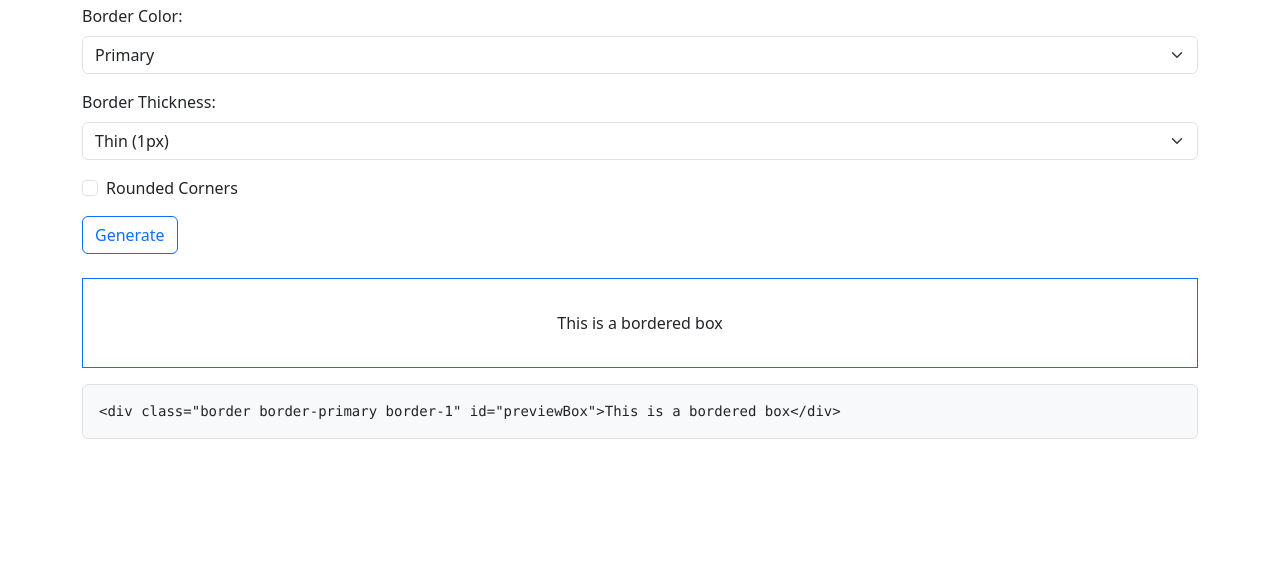
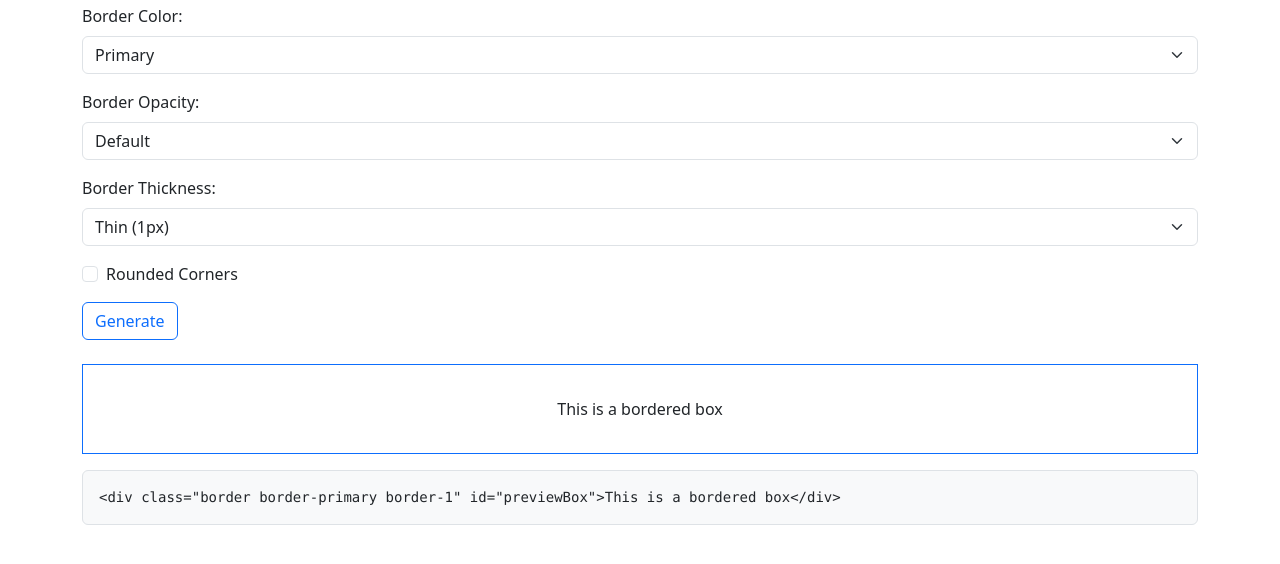
Before and after one commit to Smashitter2020/BootstrapGenerator, a plain HTML site: page Utilities/Borders/index.html in a window 1280 px wide. Both pictures are taken after a click on the button "Generate". Shown: the part 74-638 px from the top of the page. Drawn offline with nearby package versions, Linux system fonts and the light colour scheme.

Commit message:
Update index.html

```diff
--- a/Utilities/Borders/index.html
+++ b/Utilities/Borders/index.html
@@ -16,7 +16,6 @@
 <body>
   <div class="container">
   <h2>Bootstrap 5 Border Color Generator</h2>
-
   <div class="mb-3">
     <label class="form-label">Border Color:</label>
     <select id="borderColor" class="form-select">
@@ -31,7 +30,16 @@
       <option value="white">White</option>
     </select>
   </div>
-
+  <div class="mb-3">
+    <label class="form-label">Border Opacity:</label>
+    <select id="borderOpacity" class="form-select">
+      <option value="" selected>Default</option>
+      <option value="border-opacity-75">75</option>
+      <option value="border-opacity-50">50</option>
+      <option value="border-opacity-25">25</option>
+      <option value="border-opacity-10">10</option>
+    </select>
+  </div>
   <div class="mb-3">
     <label class="form-label">Border Thickness:</label>
     <select id="borderThickness" class="form-select">
@@ -58,8 +66,9 @@
       const color = document.getElementById("borderColor").value;
       const thickness = document.getElementById("borderThickness").value;
       const rounded = document.getElementById("roundedCheck").checked ? "rounded" : "";
+      const opacity = document.getElementById("borderOpacity").value;
 
-      const classes = `border border-${color} ${thickness} ${rounded}`.trim();
+      const classes = `border border-${color} ${thickness} ${rounded} ${opacity}`.trim();
       const html = `<div class="${classes}" id="previewBox">This is a bordered box</div>`;
 
       document.getElementById("preview").innerHTML = html;
```
